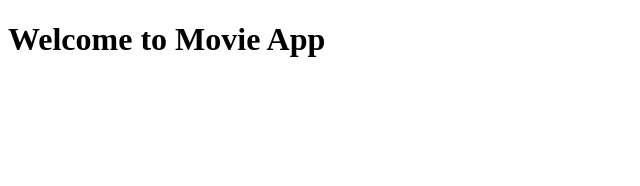
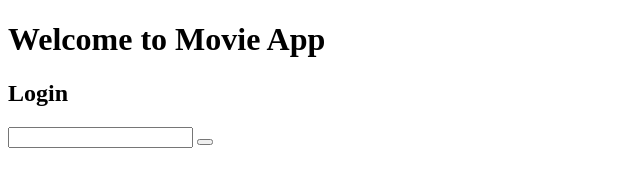
Before and after one commit to blanford-fox/movie-client, a plain HTML site: page index.html in a window 1280 px wide. Shown: the whole page, without its empty margins (0-640 px from the left). Drawn offline with Linux system fonts and the light colour scheme.

Commit message:
add login form to index.html

```diff
--- a/index.html
+++ b/index.html
@@ -10,6 +10,12 @@
 
 <body>
   <h1>Welcome to Movie App</h1>
+
+  <h2>Login</h2>
+  <form>
+    <input type="text" name="login">
+    <button type="submit"></button>
+  </form>
 </body>
 
 </html>
--- a/js/main.js
+++ b/js/main.js
@@ -0,0 +1,3 @@
+function submitLogin() {
+  // code submit login
+}
```
